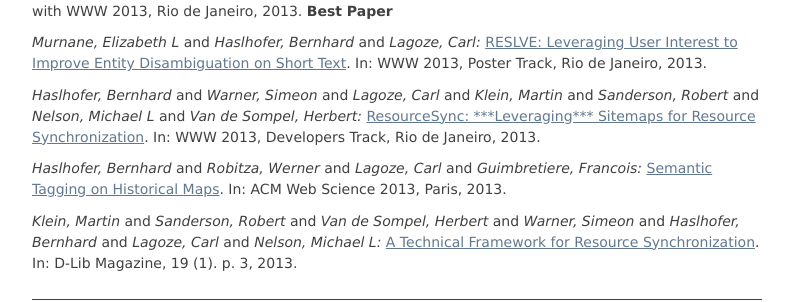
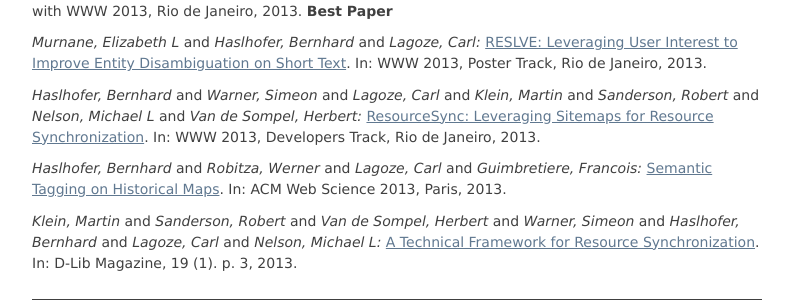
Before and after one commit to behas/behas.github.com, a Jekyll site: the page built from index.html, in a window 1280 px wide and 900 px high, scrolled down 1338 px. Shown: the part 152-454 px from the top of the window, without its empty margins (243-1036 px from the left). Built offline with Jekyll 4.4.1, drawn with Linux system fonts in a browser that asks for light colours.

Commit message:
fixed typo in pub

```diff
--- a/_data/publications.yml
+++ b/_data/publications.yml
@@ -60,7 +60,7 @@
   type: conference
   uri: "http://eprints.cs.univie.ac.at/3687"
 
-- title: "ResourceSync: ***Leveraging*** Sitemaps for Resource Synchronization"
+- title: "ResourceSync: Leveraging Sitemaps for Resource Synchronization"
   authors: ["Haslhofer, Bernhard","Warner, Simeon","Lagoze, Carl","Klein, Martin","Sanderson, Robert","Nelson, Michael L","Van de Sompel, Herbert"]
   where: "WWW 2013, Developers Track, Rio de Janeiro"
   year: 2013
```
